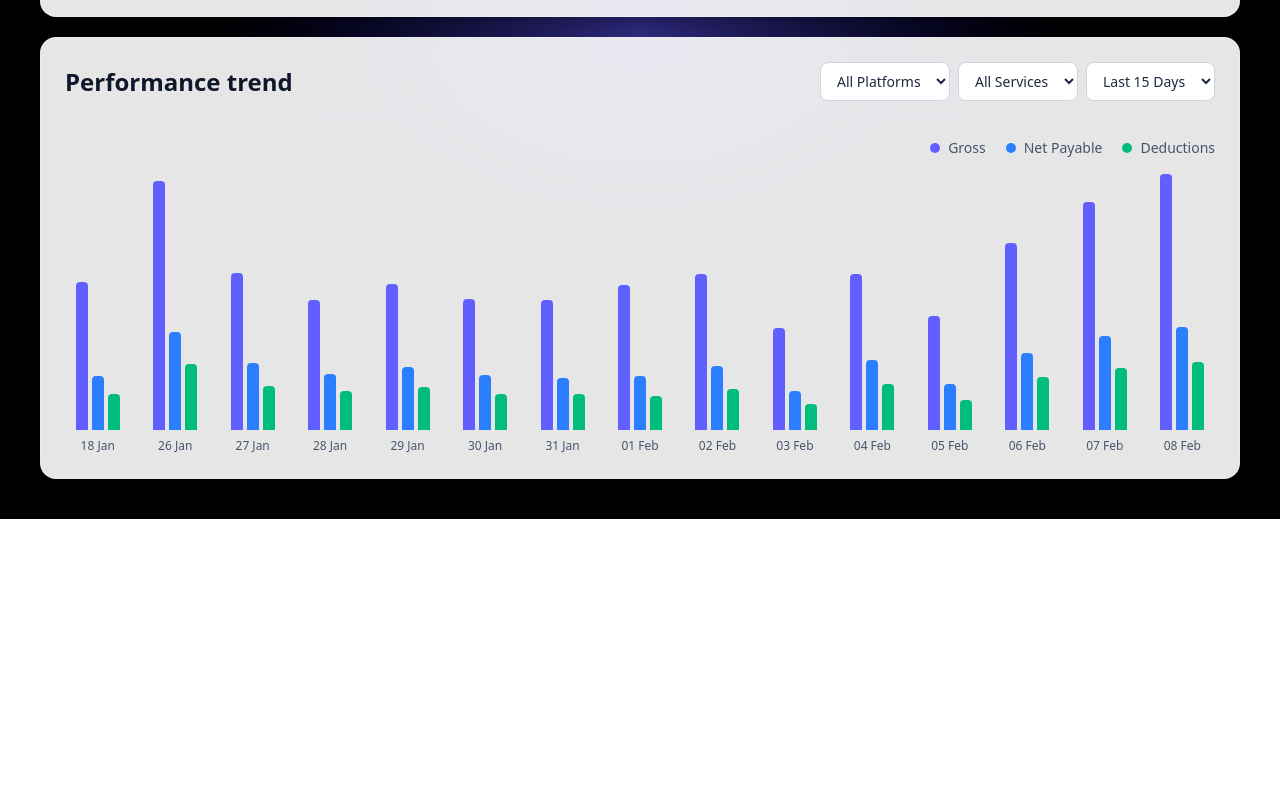
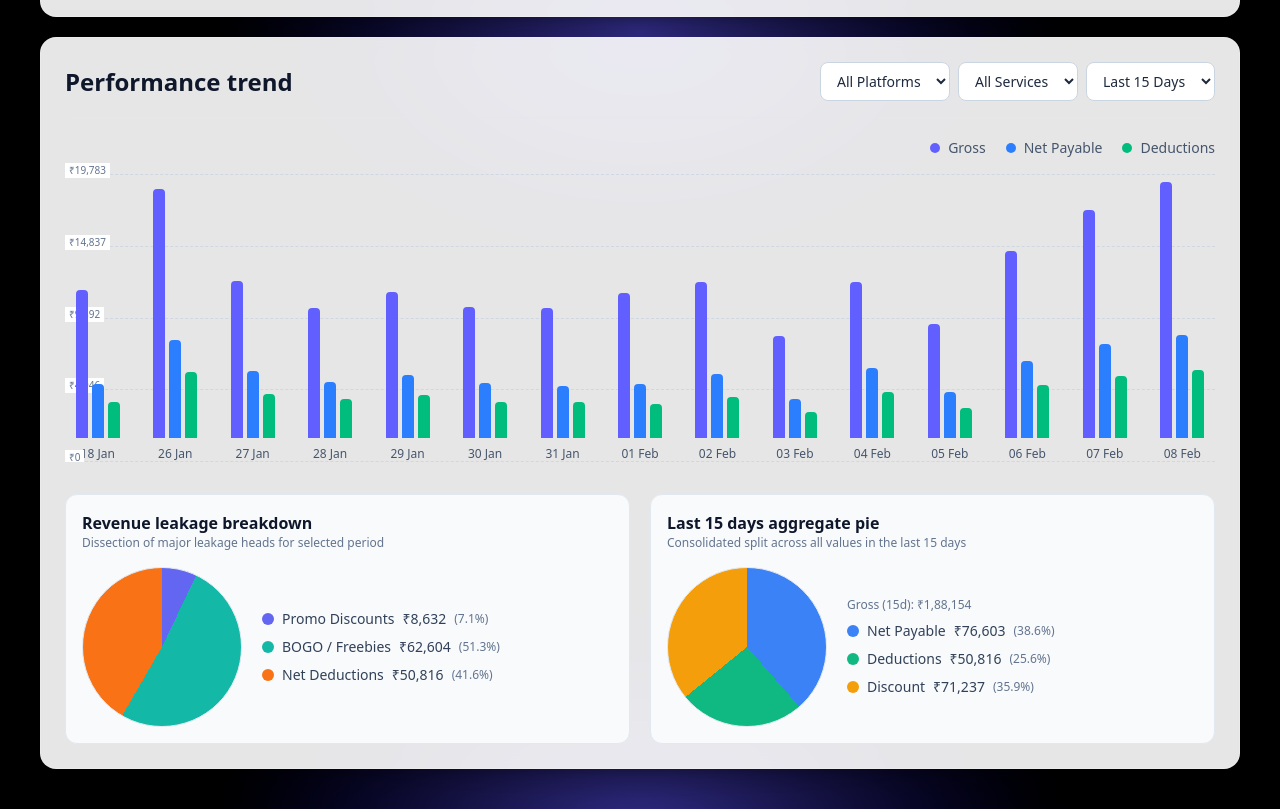
Before and after one commit to Binder101/KostCartWeb, a Next.js app: page /dashboard in a window 1280 px wide. Shown: the part 368-1177 px from the top of the page. Before the commit the page ends 887 px from the top, so only its background shows below. Built offline with nearby package versions, Linux system fonts and the light colour scheme.

Commit message:
Enhance dashboard with tooltips, markers, and pie charts

```diff
--- a/src/app/dashboard/page.tsx
+++ b/src/app/dashboard/page.tsx
@@ -31,6 +31,13 @@ const dateLabel = (value: string) =>
     day: "2-digit",
     month: "short",
   });
+
+const percentageLabel = (value: number, total: number) => {
+  if (total <= 0) {
+    return "0%";
+  }
+  return `${((value / total) * 100).toFixed(1)}%`;
+};
 
 export default function DashboardPage() {
   const [selectedPlatform, setSelectedPlatform] = useState("all");
@@ -86,6 +93,55 @@ export default function DashboardPage() {
     );
   }, [filteredRecords]);
 
+  const last15DayFilteredRecords = useMemo(() => {
+    const baseFiltered = records.filter((record) => {
+      const platformMatch = selectedPlatform === "all" || record.platform === selectedPlatform;
+      const serviceTypeMatch =
+        selectedServiceType === "all" || record.serviceType === selectedServiceType;
+
+      return platformMatch && serviceTypeMatch;
+    });
+
+    return baseFiltered.slice(Math.max(baseFiltered.length - 15, 0));
+  }, [selectedPlatform, selectedServiceType]);
+
+  const leakageBreakdown = useMemo(() => {
+    return filteredRecords.reduce(
+      (acc, record) => {
+        acc.promoDiscount += record["Restaurant discount (Promo)"];
+        acc.bogoDiscount +=
+          record["Restaurant discount (BOGO, Freebies, Gold, Brand pack & others)"];
+        acc.netDeductions += record["Net Deductions\n[(C) + (D) + (E)]"];
+        return acc;
+      },
+      {
+        promoDiscount: 0,
+        bogoDiscount: 0,
+        netDeductions: 0,
+      },
+    );
+  }, [filteredRecords]);
+
+  const last15DayAggregate = useMemo(() => {
+    return last15DayFilteredRecords.reduce(
+      (acc, record) => {
+        acc.grossSales += record["Subtotal (items total)"];
+        acc.netPayable += record["Order level Payout\n(A) - (F) + (G)"];
+        acc.deductions += record["Net Deductions\n[(C) + (D) + (E)]"];
+        acc.discount +=
+          record["Restaurant discount (Promo)"] +
+          record["Restaurant discount (BOGO, Freebies, Gold, Brand pack & others)"];
+        return acc;
+      },
+      {
+        grossSales: 0,
+        netPayable: 0,
+        deductions: 0,
+        discount: 0,
+      },
+    );
+  }, [last15DayFilteredRecords]);
+
   const maxBarValue = useMemo(() => {
     const allValues = filteredRecords.flatMap((record) => [
       record["Subtotal (items total)"],
@@ -94,6 +150,51 @@ export default function DashboardPage() {
     ]);
     return Math.max(...allValues, 1);
   }, [filteredRecords]);
+
+  const chartReferenceMarks = useMemo(
+    () => [1, 0.75, 0.5, 0.25, 0].map((ratio) => ({ ratio, value: Math.round(maxBarValue * ratio) })),
+    [maxBarValue],
+  );
+
+  const leakageSegments = [
+    { label: "Promo Discounts", value: leakageBreakdown.promoDiscount, color: "#6366F1" },
+    { label: "BOGO / Freebies", value: leakageBreakdown.bogoDiscount, color: "#14B8A6" },
+    { label: "Net Deductions", value: leakageBreakdown.netDeductions, color: "#F97316" },
+  ];
+  const leakageTotal = leakageSegments.reduce((sum, segment) => sum + segment.value, 0);
+  const leakageConicGradient =
+    leakageTotal > 0
+      ? `conic-gradient(${leakageSegments
+          .reduce<{ start: number; parts: string[] }>(
+            (acc, segment) => {
+              const next = acc.start + (segment.value / leakageTotal) * 360;
+              acc.parts.push(`${segment.color} ${acc.start}deg ${next}deg`);
+              return { start: next, parts: acc.parts };
+            },
+            { start: 0, parts: [] },
+          )
+          .parts.join(", ")})`
+      : "conic-gradient(#CBD5E1 0deg 360deg)";
+
+  const aggregateSegments = [
+    { label: "Net Payable", value: last15DayAggregate.netPayable, color: "#3B82F6" },
+    { label: "Deductions", value: last15DayAggregate.deductions, color: "#10B981" },
+    { label: "Discount", value: last15DayAggregate.discount, color: "#F59E0B" },
+  ];
+  const aggregateTotal = aggregateSegments.reduce((sum, segment) => sum + segment.value, 0);
+  const aggregateConicGradient =
+    aggregateTotal > 0
+      ? `conic-gradient(${aggregateSegments
+          .reduce<{ start: number; parts: string[] }>(
+            (acc, segment) => {
+              const next = acc.start + (segment.value / aggregateTotal) * 360;
+              acc.parts.push(`${segment.color} ${acc.start}deg ${next}deg`);
+              return { start: next, parts: acc.parts };
+            },
+            { start: 0, parts: [] },
+          )
+          .parts.join(", ")})`
+      : "conic-gradient(#CBD5E1 0deg 360deg)";
 
   return (
     <main className="min-h-screen px-3 pb-10 pt-24 text-[#F6F7D7] sm:px-6 sm:pt-28 lg:px-10">
@@ -185,29 +286,39 @@ export default function DashboardPage() {
                 <span className="inline-flex items-center gap-2"><span className="h-2.5 w-2.5 rounded-full bg-blue-500" />Net Payable</span>
                 <span className="inline-flex items-center gap-2"><span className="h-2.5 w-2.5 rounded-full bg-emerald-500" />Deductions</span>
               </div>
-              <div className="grid grid-cols-[repeat(auto-fit,minmax(48px,1fr))] items-end gap-3">
+              <div className="relative">
+                <div className="pointer-events-none absolute inset-0 flex flex-col justify-between">
+                  {chartReferenceMarks.map((mark) => (
+                    <div key={mark.ratio} className="relative border-t border-dashed border-slate-300/80">
+                      <span className="absolute -top-3 left-0 bg-white px-1 text-[10px] text-slate-500">
+                        {formatCurrency(mark.value)}
+                      </span>
+                    </div>
+                  ))}
+                </div>
+                <div className="grid grid-cols-[repeat(auto-fit,minmax(48px,1fr))] items-end gap-3 pt-2">
                 {filteredRecords.map((record) => {
                   const gross = record["Subtotal (items total)"];
                   const payable = record["Order level Payout\n(A) - (F) + (G)"];
                   const deductions = record["Net Deductions\n[(C) + (D) + (E)]"];
                   return (
-                    <div key={record.date} className="flex flex-col items-center gap-2">
+                    <div key={`${record.date}-${record.platform}-${record.serviceType}`} className="flex flex-col items-center gap-2">
                       <div className="flex h-64 items-end gap-1">
-                        <div
-                          className="w-3 rounded-t bg-indigo-500"
-                          title={`Gross ${formatCurrency(gross)}`}
-                          style={{ height: `${(gross / maxBarValue) * 100}%` }}
-                        />
-                        <div
-                          className="w-3 rounded-t bg-blue-500"
-                          title={`Net Payable ${formatCurrency(payable)}`}
-                          style={{ height: `${(payable / maxBarValue) * 100}%` }}
-                        />
-                        <div
-                          className="w-3 rounded-t bg-emerald-500"
-                          title={`Deductions ${formatCurrency(deductions)}`}
-                          style={{ height: `${(deductions / maxBarValue) * 100}%` }}
-                        />
+                        {[
+                          { label: "Gross", value: gross, color: "bg-indigo-500" },
+                          { label: "Net Payable", value: payable, color: "bg-blue-500" },
+                          { label: "Deductions", value: deductions, color: "bg-emerald-500" },
+                        ].map((bar) => (
+                          <div key={bar.label} className="group relative flex h-full items-end">
+                            <span className="pointer-events-none absolute -top-8 left-1/2 -translate-x-1/2 rounded bg-slate-900 px-2 py-1 text-[10px] font-medium text-white opacity-0 shadow transition group-hover:opacity-100">
+                              {bar.label}: {formatCurrency(bar.value)}
+                            </span>
+                            <div
+                              className={`w-3 rounded-t ${bar.color}`}
+                              style={{ height: `${(bar.value / maxBarValue) * 100}%` }}
+                            />
+                          </div>
+                        ))}
                       </div>
                       <p className="text-xs text-slate-600">{dateLabel(record.date)}</p>
                     </div>
@@ -216,6 +327,52 @@ export default function DashboardPage() {
               </div>
             </div>
           </div>
+          </div>
+
+          <div className="mt-8 grid gap-5 lg:grid-cols-2">
+            <article className="rounded-xl border border-slate-200 bg-slate-50 p-4">
+              <h3 className="text-base font-semibold text-slate-900">Revenue leakage breakdown</h3>
+              <p className="text-xs text-slate-500">Dissection of major leakage heads for selected period</p>
+              <div className="mt-4 flex flex-wrap items-center gap-5">
+                <div
+                  className="h-40 w-40 rounded-full border border-slate-200"
+                  style={{ background: leakageConicGradient }}
+                />
+                <div className="space-y-2 text-sm text-slate-700">
+                  {leakageSegments.map((segment) => (
+                    <div key={segment.label} className="flex items-center gap-2">
+                      <span className="h-3 w-3 rounded-full" style={{ backgroundColor: segment.color }} />
+                      <span>{segment.label}</span>
+                      <span className="font-medium">{formatCurrency(segment.value)}</span>
+                      <span className="text-xs text-slate-500">({percentageLabel(segment.value, leakageTotal)})</span>
+                    </div>
+                  ))}
+                </div>
+              </div>
+            </article>
+
+            <article className="rounded-xl border border-slate-200 bg-slate-50 p-4">
+              <h3 className="text-base font-semibold text-slate-900">Last 15 days aggregate pie</h3>
+              <p className="text-xs text-slate-500">Consolidated split across all values in the last 15 days</p>
+              <div className="mt-4 flex flex-wrap items-center gap-5">
+                <div
+                  className="h-40 w-40 rounded-full border border-slate-200"
+                  style={{ background: aggregateConicGradient }}
+                />
+                <div className="space-y-2 text-sm text-slate-700">
+                  <p className="text-xs text-slate-500">Gross (15d): {formatCurrency(last15DayAggregate.grossSales)}</p>
+                  {aggregateSegments.map((segment) => (
+                    <div key={segment.label} className="flex items-center gap-2">
+                      <span className="h-3 w-3 rounded-full" style={{ backgroundColor: segment.color }} />
+                      <span>{segment.label}</span>
+                      <span className="font-medium">{formatCurrency(segment.value)}</span>
+                      <span className="text-xs text-slate-500">({percentageLabel(segment.value, aggregateTotal)})</span>
+                    </div>
+                  ))}
+                </div>
+              </div>
+            </article>
+          </div>
         </section>
       </section>
     </main>
```
